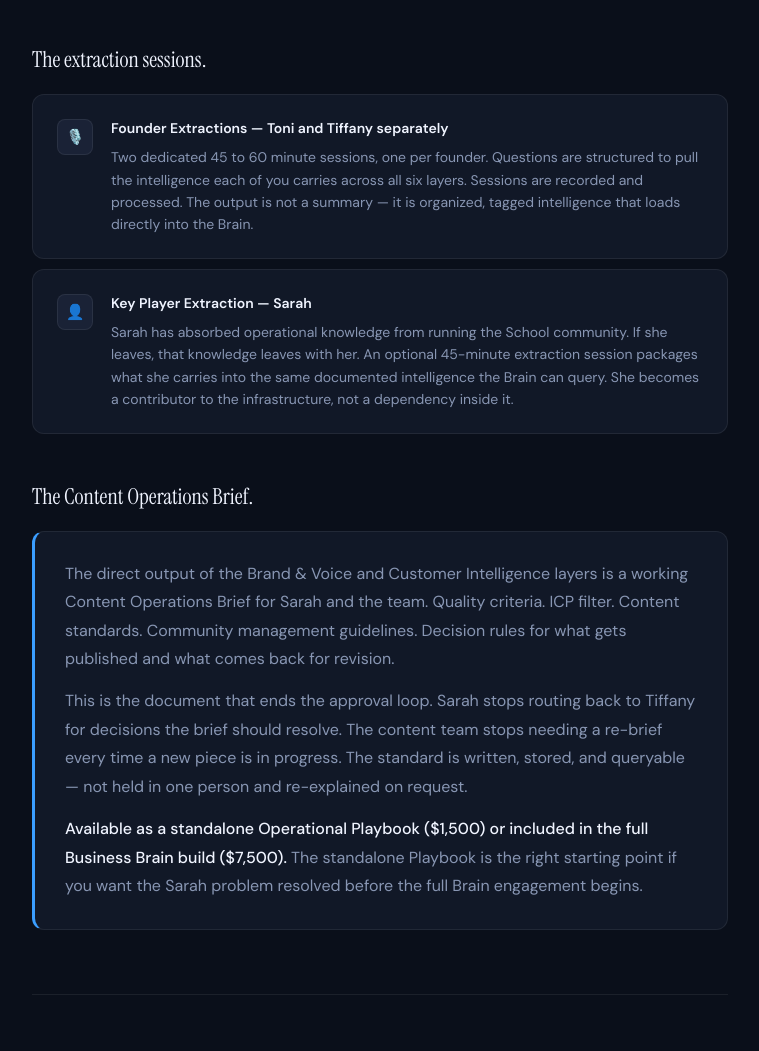
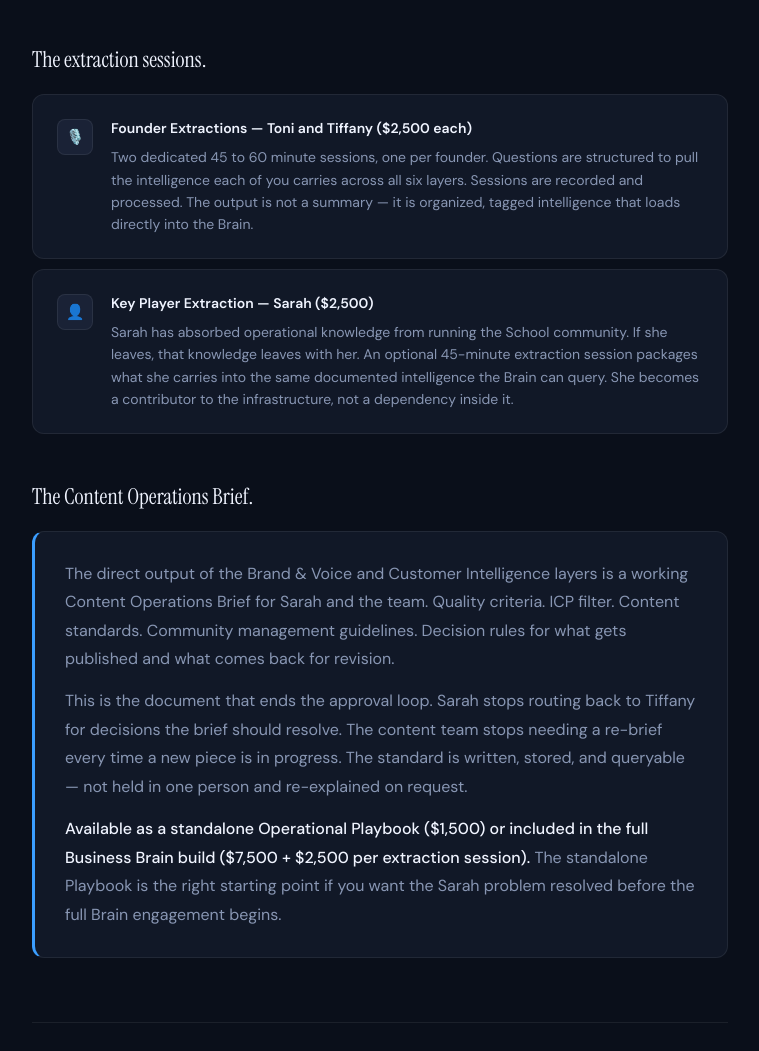
Before and after one commit to carrwaynem/social-impact-brain-map, a plain HTML site: page index.html in a window 1280 px wide. Shown: the part 8092-9143 px from the top of the page, without its empty margins (260-1019 px from the left). Drawn offline with Linux system fonts and the light colour scheme.

Commit message:
Fix pricing: $7,500 + $2,500 per extraction session
Co-Authored-By: Claude Sonnet 4.6 <noreply@anthropic.com>

```diff
--- a/index.html
+++ b/index.html
@@ -908,14 +908,14 @@
       <div class="align-card">
         <div class="align-icon">🎙️</div>
         <div class="align-body">
-          <h3>Founder Extractions — Toni and Tiffany separately</h3>
+          <h3>Founder Extractions — Toni and Tiffany ($2,500 each)</h3>
           <p>Two dedicated 45 to 60 minute sessions, one per founder. Questions are structured to pull the intelligence each of you carries across all six layers. Sessions are recorded and processed. The output is not a summary — it is organized, tagged intelligence that loads directly into the Brain.</p>
         </div>
       </div>
       <div class="align-card">
         <div class="align-icon">👤</div>
         <div class="align-body">
-          <h3>Key Player Extraction — Sarah</h3>
+          <h3>Key Player Extraction — Sarah ($2,500)</h3>
           <p>Sarah has absorbed operational knowledge from running the School community. If she leaves, that knowledge leaves with her. An optional 45-minute extraction session packages what she carries into the same documented intelligence the Brain can query. She becomes a contributor to the infrastructure, not a dependency inside it.</p>
         </div>
       </div>
@@ -938,8 +938,9 @@
       </p>
       <p>
         <strong>Available as a standalone Operational Playbook ($1,500) or included in the full
-        Business Brain build ($7,500).</strong> The standalone Playbook is the right starting point
-        if you want the Sarah problem resolved before the full Brain engagement begins.
+        Business Brain build ($7,500 + $2,500 per extraction session).</strong> The standalone
+        Playbook is the right starting point if you want the Sarah problem resolved before the
+        full Brain engagement begins.
       </p>
     </div>
   </section>
```
